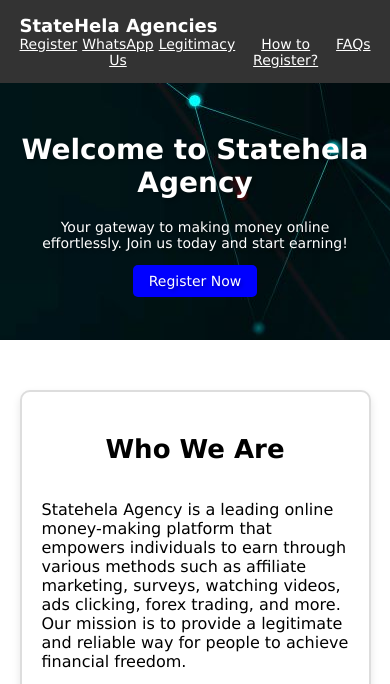
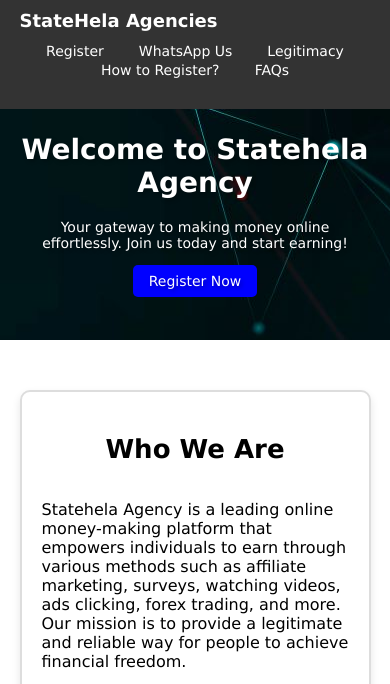
Before and after one commit to elzado001/statehela.com2, a plain HTML site: page index.html in a window 390 px wide. Shown: the top 684 px of the page. Drawn offline with Linux system fonts and the light colour scheme; a script that the page names is missing.

Commit message:
Update styles.css

```diff
--- a/styles.css
+++ b/styles.css
@@ -16,11 +16,10 @@ body {
 .navbar {
     background: #333;
     color: #fff;
-    padding: 15px 0;
+    padding: 20px 0;
     position: fixed;
     width: 100%;
-    top: 0;
-    z-index: 1000;
+    top: -10px;
   }
 
   .navbar .logo {
@@ -32,27 +31,26 @@ body {
 
   .nav-links {
     float: right;
-    list-style: none;
-    display: flex;
-    gap: 20px;
+    padding: 20px 10px;
+
   }
 
   .nav-links a {
     color: #fff;
     text-decoration: none;
-    font-size: 20px;
-    font-weight: 200;
-    text-decoration: underline;
+    margin: 0 15px;
+
   }
 
   .nav-links a:hover {
+    text-decoration: underline;
     color: gold;
   }
 
 /* Hero Section */
 .hero {
     width: 80%;
-    margin: auto;
+    margin: 0px auto;
     height: 70vh;
     display: flex;
     align-items: center;
@@ -96,15 +94,6 @@ body {
     transform: translateY(-10px);
 }
 
-.hero-image {
-    flex: 1;
-    text-align: right;
-}
-
-.hero-image img {
-    max-width: 100%;
-    height: auto;
-}
 
 /* Who We Are Section */
 .who-we-are {
@@ -280,19 +269,23 @@ h3 {
 }
 /* Media Queries for Responsiveness */
 @media (max-width: 768px) {
+    .faq{
+        width: 100%;
+    }
     .hero{
         width: 100%;
     }
+
     .navbar .logo {
         font-size: 20px;
     }
 
+
     .nav-links {
         float: none;
-        display: flex;
-        justify-content: center;
-        gap: 10px;
+        text-align: center;
 
+        padding: 4px 4px;
       }
 
     .nav-links a {
@@ -323,9 +316,7 @@ h3 {
         grid-template-columns: repeat(auto-fit, minmax(250px, 1fr));
     }
 
-    .faq {
-        width: 90%;
-    }
+
 
     /* hanging buttons */
     .floating-buttons {
@@ -347,16 +338,19 @@ h3 {
 }
 
 @media (max-width: 480px) {
+    .faq{
+        width: 100%;
+    }
+
     .navbar .logo {
         font-size: 18px;
     }
 
+
     .nav-links {
         float: none;
-        display: flex;
-
-        gap: 5px;
         text-align: center;
+        padding: 10px;
       }
 
     .nav-links a {
@@ -381,9 +375,7 @@ h3 {
         grid-template-columns: repeat(auto-fit, minmax(200px, 1fr));
     }
 
-    .faq {
-        width: 95%;
-    }
+
 
     .footer-links {
         flex-direction: column;
```
Lines whose indentation alone changed are shown as unchanged.
